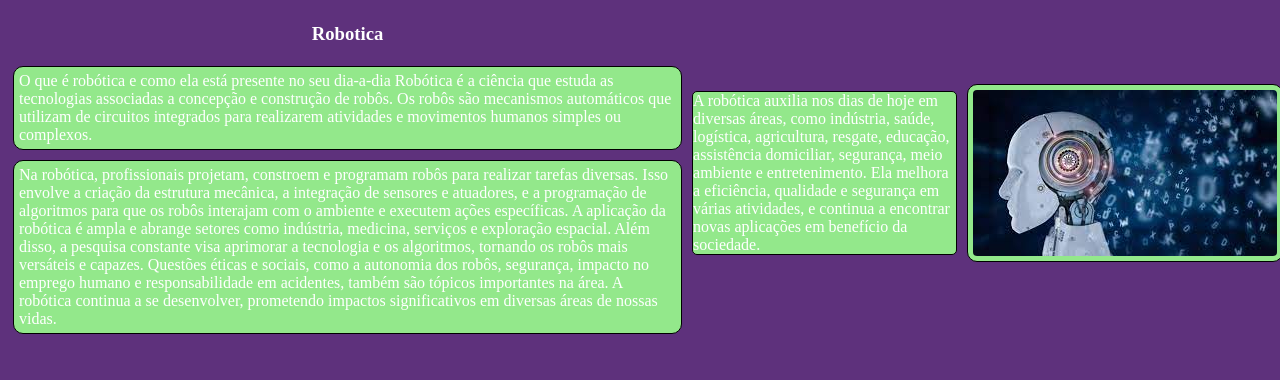
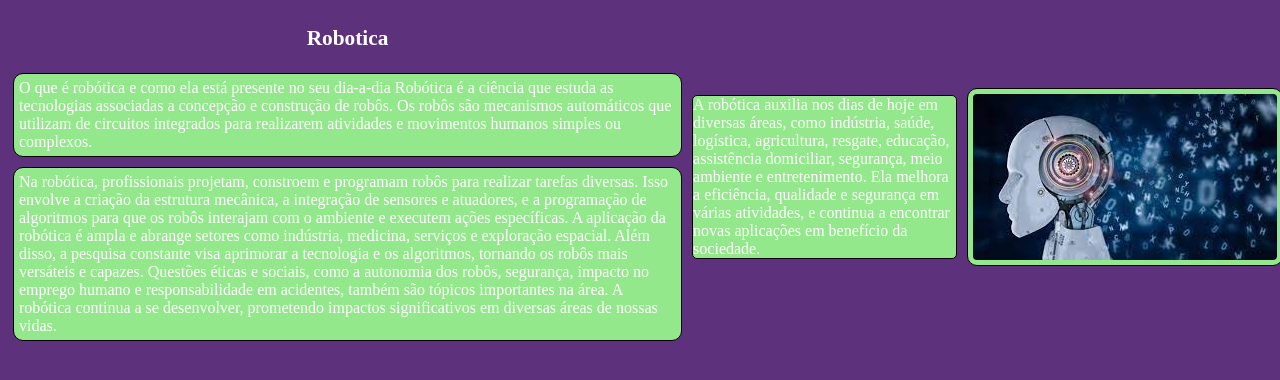
Before and after one commit to UnkNownUserhx/testes, a plain HTML site: page index.html in a window 1280 px wide. Drawn offline with Linux system fonts and the light colour scheme.

Commit message:
13/11 :D

```diff
--- a/text.css
+++ b/text.css
@@ -8,10 +8,10 @@ body {
   color: rgb(255, 255, 255);
 }
 
-/*estiliza tosos os títulos h1*/
+/*estiliza todos os títulos h1*/
 h1 {
   text-align: center;
-  font-size: 14pt;
+  font-size: 16pt;
 }
 
 h2 {
```
